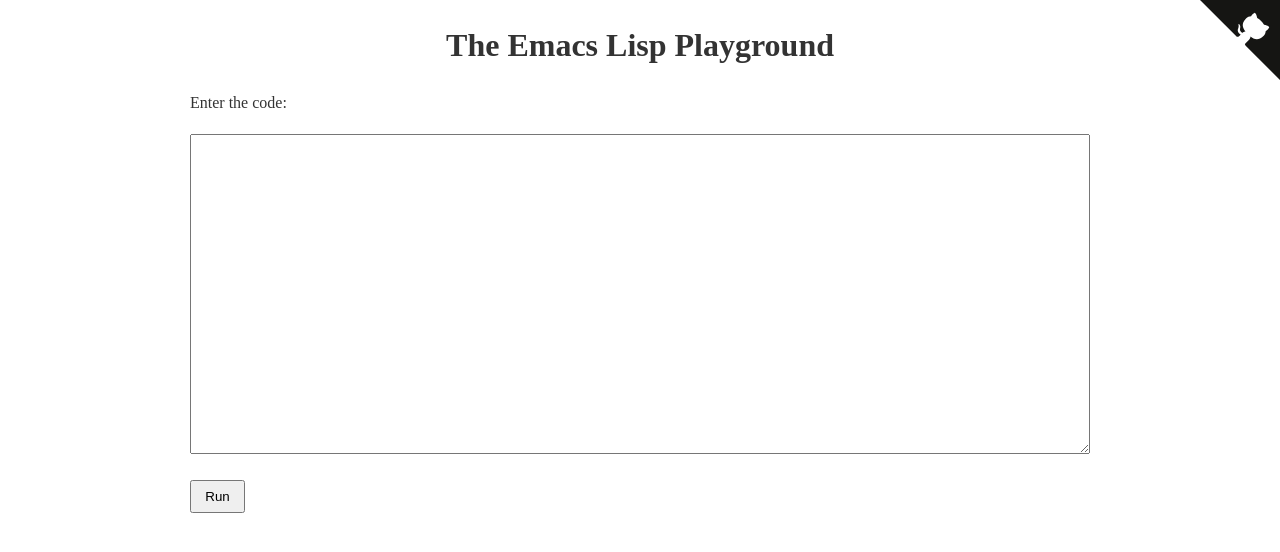
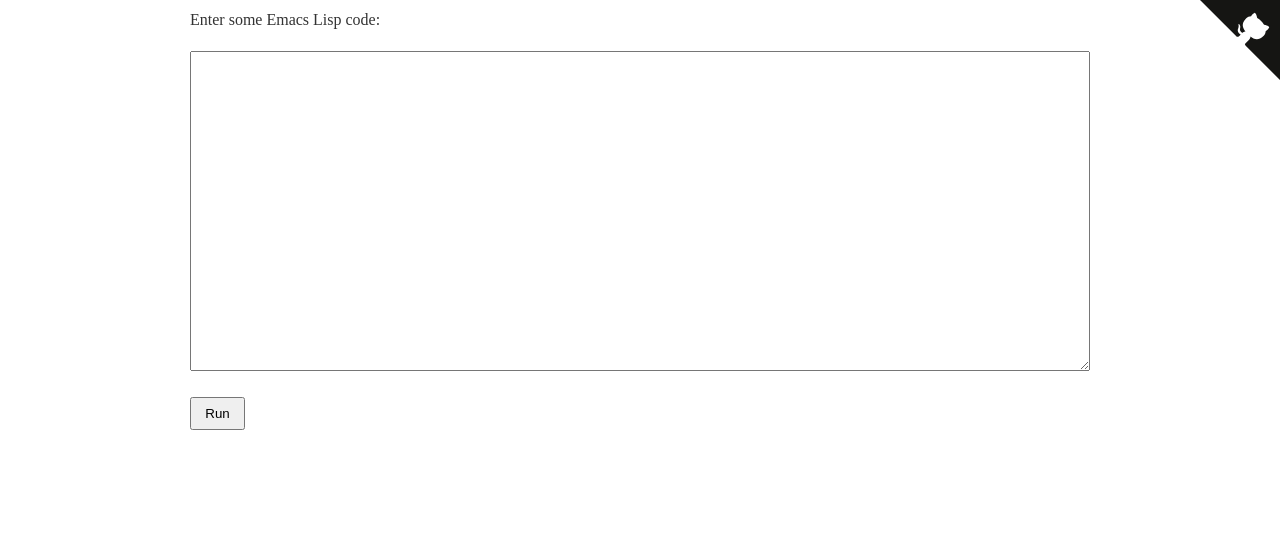
Before and after one commit to xuchunyang/elisp-playground, a website: page public/index.html in a window 1280 px wide. Drawn offline with Linux system fonts and the light colour scheme.

Commit message:
Remove heading

```diff
--- a/public/index.css
+++ b/public/index.css
@@ -5,18 +5,12 @@
 body {
   color: #333;
   line-height: 1.5;
+  box-sizing: border-box;
 }
 
 .container {
   max-width: 900px;
   margin: 0 auto;
-}
-
-h1 {
-  text-align: center;
-}
-
-form {
 }
 
 textarea {
--- a/public/index.html
+++ b/public/index.html
@@ -2,15 +2,15 @@
 <html>
   <head>
     <meta charset="utf-8" />
+    <meta name="description" content="Run Emacs Lisp code online" />
     <meta name="viewport" content="width=device-width, initial-scale=1" />
-    <title>The Emacs Lisp Playground</title>
+    <title>Emacs Lisp Playground</title>
     <link rel="stylesheet" href="index.css" />
   </head>
   <body>
     <div class="container">
-      <h1>The Emacs Lisp Playground</h1>
       <form>
-        <label for="code">Enter the code:</label>
+        <label for="code">Enter some Emacs Lisp code:</label>
         <textarea id="code"></textarea>
         <button>Run</button>
       </form>
```
